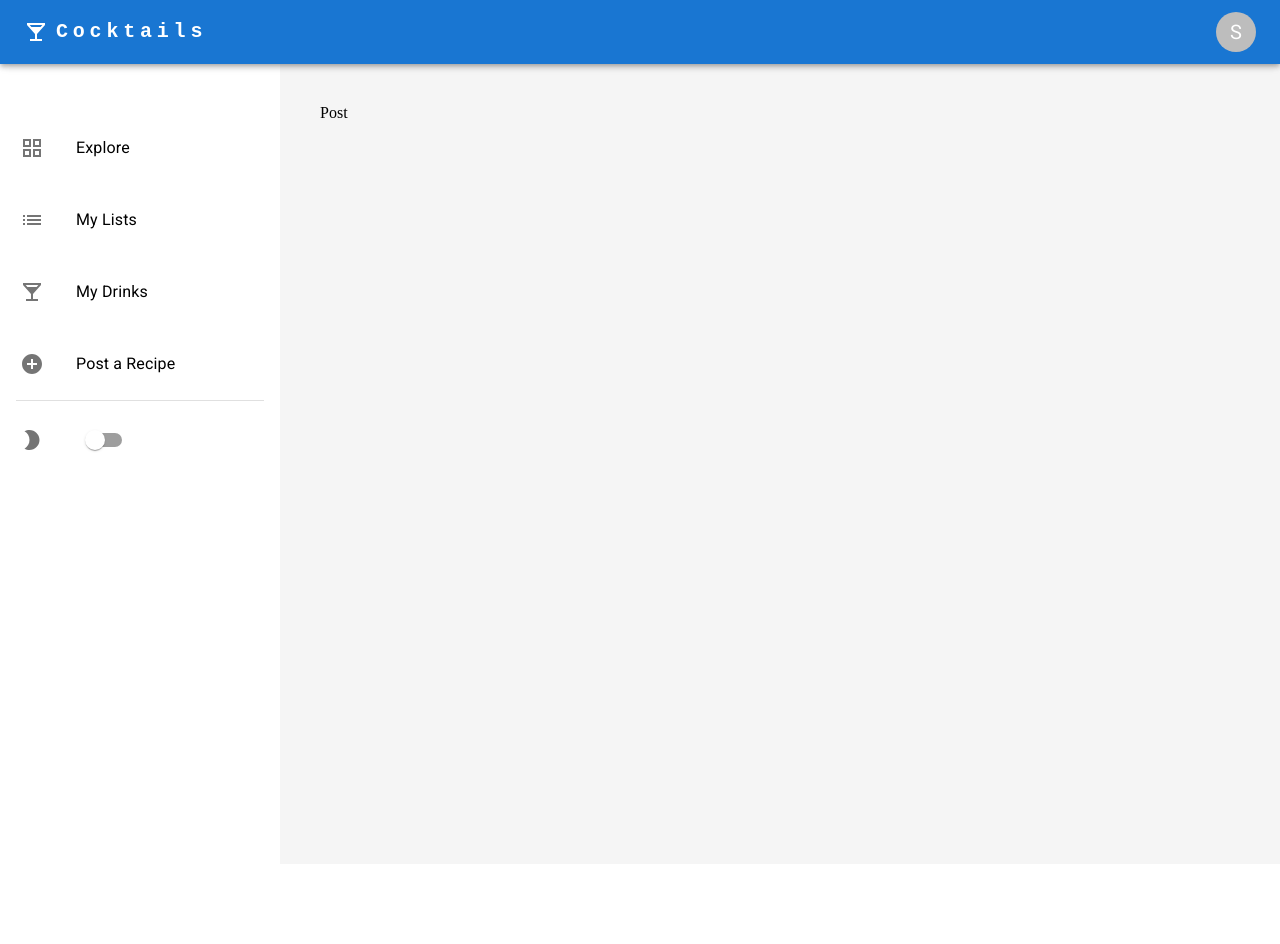
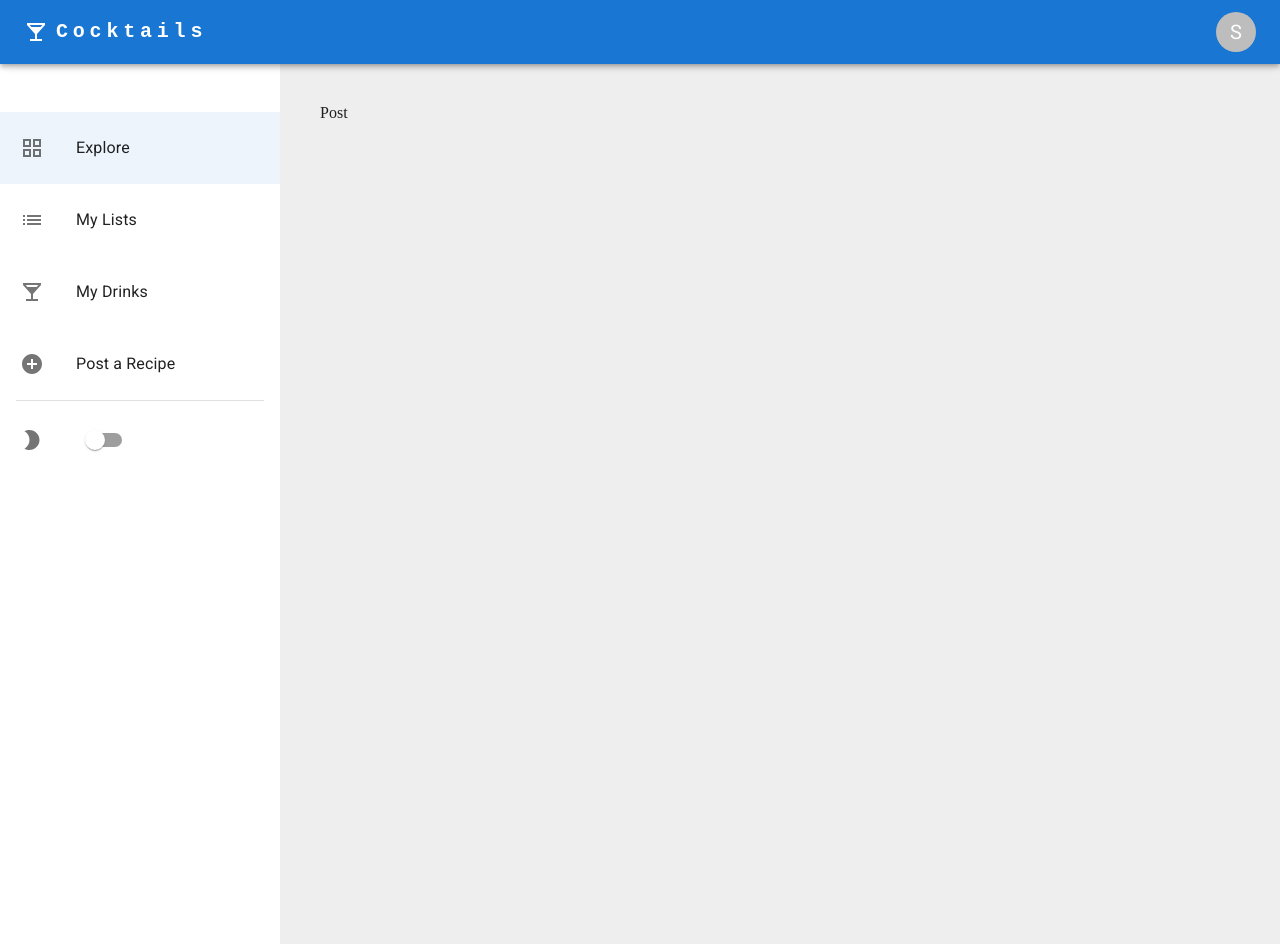
Before and after one commit to jeramiahgcoffey/cocktails, a React (Create React App) app in the folder client/: page /user/post in a window 1280 px wide. Before the commit the page ends 864 px from the top, so only its background shows below. Built offline with nearby package versions, Linux system fonts and the light colour scheme; sample sign-in values are in the browser's storage.

Commit message:
Dark mode setup

```diff
--- a/client/src/App.js
+++ b/client/src/App.js
@@ -6,9 +6,23 @@ import MyLists from './pages/MyLists'
 import MyDrinks from './pages/MyDrinks'
 import Post from './pages/Post'
 import ProtectedRoute from './components/ProtectedRoute'
+import { createTheme } from '@mui/material/styles'
+import { ThemeProvider } from '@emotion/react'
+import { Box } from '@mui/material'
+import { useAppContext } from './context/appContext'
 
 function App() {
+    const { darkMode, toggleDarkMode } = useAppContext()
+
+    const modeTheme = createTheme({
+        palette: {
+            mode: darkMode ? 'dark' : 'light',
+        },
+    })
+
     return (
+        <ThemeProvider theme={modeTheme}>
+            <Box bgcolor={'background.default'} color={'text.primary'}>
                 <BrowserRouter>
                     <Routes>
                         <Route path='/' element={<SharedLayout />}>
@@ -40,6 +54,8 @@ function App() {
                         </Route>
                     </Routes>
                 </BrowserRouter>
+            </Box>
+        </ThemeProvider>
     )
 }
 
--- a/client/src/components/Register.js
+++ b/client/src/components/Register.js
@@ -184,6 +184,7 @@ const Register = () => {
                         {!values.isMember && (
                             <>
                                 <TextField
+                                    autoFocus={!values.isMember}
                                     fullWidth
                                     required
                                     margin='normal'
@@ -212,6 +213,7 @@ const Register = () => {
                         <TextField
                             fullWidth
                             required
+                            autoFocus={values.isMember}
                             margin='normal'
                             variant='standard'
                             id='email'
--- a/client/src/components/SharedLayout.js
+++ b/client/src/components/SharedLayout.js
@@ -3,13 +3,20 @@ import { Outlet } from 'react-router-dom'
 import Navbar from './Navbar'
 import LoginModal from './LoginModal'
 import Sidebar from './Sidebar'
+import { useAppContext } from '../context/appContext'
 
 const SharedLayout = () => {
+    const { darkMode } = useAppContext()
+
     return (
         <>
             <Navbar />
             <LoginModal />
-            <Stack direction='row'>
+            <Stack
+                direction='row'
+                bgcolor={'background.default'}
+                color={'text.primary'}
+            >
                 <Box
                     sx={{
                         minWidth: 280,
@@ -20,7 +27,12 @@ const SharedLayout = () => {
                         <Sidebar />
                     </Box>
                 </Box>
-                <Box padding={5} bgcolor='grey.100' width='100%' height='100vh'>
+                <Box
+                    padding={5}
+                    bgcolor={!darkMode ? 'grey.200' : 'grey.900'}
+                    width='100%'
+                    // height='100vh'
+                >
                     <Outlet />
                 </Box>
             </Stack>
--- a/client/src/components/Sidebar.js
+++ b/client/src/components/Sidebar.js
@@ -15,20 +15,29 @@ import GridView from '@mui/icons-material/GridView'
 import LocalBar from '@mui/icons-material/LocalBar'
 import { useNavigate } from 'react-router-dom'
 import { useAppContext } from '../context/appContext'
+import { useState } from 'react'
 
 const Sidebar = () => {
-    const { user, toggleLoginModal } = useAppContext()
+    const {
+        user,
+        toggleLoginModal,
+        darkMode,
+        toggleDarkMode,
+        selectedIndex,
+        setSelectedIndex,
+    } = useAppContext()
 
     const navigate = useNavigate()
 
     return (
         <Box sx={{ width: '280px' }}>
             <List sx={{ marginTop: 5 }}>
-                <ListItem disablePadding>
+                <ListItem disablePadding selected={selectedIndex === 0}>
                     <ListItemButton
                         sx={{ padding: '20px 20px' }}
                         onClick={() => {
                             navigate('/')
+                            setSelectedIndex(0)
                         }}
                     >
                         <ListItemIcon>
@@ -37,11 +46,13 @@ const Sidebar = () => {
                         <ListItemText primary='Explore' />
                     </ListItemButton>
                 </ListItem>
-                <ListItem disablePadding>
+                <ListItem disablePadding selected={selectedIndex === 1}>
                     <ListItemButton
                         sx={{ padding: '20px 20px' }}
                         onClick={() =>
-                            user ? navigate('/user/lists') : toggleLoginModal()
+                            user
+                                ? (navigate('/user/lists'), setSelectedIndex(1))
+                                : toggleLoginModal()
                         }
                     >
                         <ListItemIcon>
@@ -50,11 +61,14 @@ const Sidebar = () => {
                         <ListItemText primary='My Lists' />
                     </ListItemButton>
                 </ListItem>
-                <ListItem disablePadding>
+                <ListItem disablePadding selected={selectedIndex === 2}>
                     <ListItemButton
                         sx={{ padding: '20px 20px' }}
                         onClick={() =>
-                            user ? navigate('/user/drinks') : toggleLoginModal()
+                            user
+                                ? (navigate('/user/drinks'),
+                                  setSelectedIndex(2))
+                                : toggleLoginModal()
                         }
                     >
                         <ListItemIcon>
@@ -63,11 +77,13 @@ const Sidebar = () => {
                         <ListItemText primary='My Drinks' />
                     </ListItemButton>
                 </ListItem>
-                <ListItem disablePadding>
+                <ListItem disablePadding selected={selectedIndex === 3}>
                     <ListItemButton
                         sx={{ padding: '20px 20px' }}
                         onClick={() =>
-                            user ? navigate('/user/post') : toggleLoginModal()
+                            user
+                                ? (navigate('/user/post'), setSelectedIndex(3))
+                                : toggleLoginModal()
                         }
                     >
                         <ListItemIcon>
@@ -82,7 +98,12 @@ const Sidebar = () => {
                         <ListItemIcon>
                             <ModeNight />
                         </ListItemIcon>
-                        <Switch edge='end' />
+                        <Switch
+                            edge='end'
+                            checked={darkMode}
+                            onChange={() => toggleDarkMode((prev) => !prev)}
+                            inputProps={{ 'aria-label': 'controlled' }}
+                        />
                     </ListItemButton>
                 </ListItem>
             </List>
--- a/client/src/context/actions.js
+++ b/client/src/context/actions.js
@@ -1,3 +1,7 @@
+export const TOGGLE_DARK_MODE = 'TOGGLE_DARK_MODE'
+
+export const SET_SELECTED_INDEX = 'SET_SELECTED_INDEX'
+
 export const CLEAR_ALERT = 'CLEAR_ALERT'
 
 export const REGISTER_USER_BEGIN = 'REGISTER_USER_BEGIN'
--- a/client/src/context/appContext.js
+++ b/client/src/context/appContext.js
@@ -11,12 +11,17 @@ import {
     LOGIN_USER_ERROR,
     LOGOUT_USER,
     TOGGLE_LOGIN_MODAL,
+    TOGGLE_DARK_MODE,
+    SET_SELECTED_INDEX,
 } from './actions'
 
 const token = localStorage.getItem('token')
 const user = localStorage.getItem('user')
+const darkMode = localStorage.getItem('darkMode')
 
 const initalState = {
+    darkMode: darkMode ? JSON.parse(darkMode) : false,
+    selectedIndex: 0,
     showAlert: false,
     alertType: '',
     alertText: '',
@@ -34,6 +39,18 @@ const AppProvider = ({ children }) => {
     // const authFetch = axios.create({
     //     baseURL: '/api/v1',
     // })
+
+    const toggleDarkMode = () => {
+        dispatch({ type: TOGGLE_DARK_MODE })
+        localStorage.setItem(
+            'darkMode',
+            state.darkMode ? JSON.stringify(false) : JSON.stringify(true)
+        )
+    }
+
+    const setSelectedIndex = (index) => {
+        dispatch({ type: SET_SELECTED_INDEX, payload: { index } })
+    }
 
     const addUserToLocalStorage = ({ user, token }) => {
         localStorage.setItem('user', JSON.stringify(user))
@@ -105,6 +122,8 @@ const AppProvider = ({ children }) => {
         <AppContext.Provider
             value={{
                 ...state,
+                toggleDarkMode,
+                setSelectedIndex,
                 registerUser,
                 loginUser,
                 logoutUser,
--- a/client/src/context/reducer.js
+++ b/client/src/context/reducer.js
@@ -8,12 +8,24 @@ import {
     LOGIN_USER_ERROR,
     LOGOUT_USER,
     TOGGLE_LOGIN_MODAL,
+    TOGGLE_DARK_MODE,
+    SET_SELECTED_INDEX,
 } from './actions'
 
 import { initalState } from './appContext'
 
 const reducer = (state, action) => {
     switch (action.type) {
+        case TOGGLE_DARK_MODE:
+            return {
+                ...state,
+                darkMode: !state.darkMode,
+            }
+        case SET_SELECTED_INDEX:
+            return {
+                ...state,
+                selectedIndex: action.payload.index,
+            }
         case CLEAR_ALERT:
             return {
                 ...state,
@@ -70,6 +82,7 @@ const reducer = (state, action) => {
         case LOGOUT_USER:
             return {
                 ...initalState,
+                darkMode: state.darkMode,
                 user: null,
                 token: null,
             }
--- a/client/src/pages/MyDrinks.js
+++ b/client/src/pages/MyDrinks.js
@@ -1,7 +1,8 @@
+import { Box } from '@mui/material'
 import React from 'react'
 
 const MyDrinks = () => {
-    return <div>MyDrinks</div>
+    return <Box height='100vh'>MyDrinks</Box>
 }
 
 export default MyDrinks
--- a/client/src/pages/MyLists.js
+++ b/client/src/pages/MyLists.js
@@ -1,7 +1,8 @@
+import { Box } from '@mui/material'
 import React from 'react'
 
 const MyLists = () => {
-    return <div>MyLists</div>
+    return <Box height='100vh'>MyLists</Box>
 }
 
 export default MyLists
--- a/client/src/pages/Post.js
+++ b/client/src/pages/Post.js
@@ -1,7 +1,8 @@
+import { Box } from '@mui/material'
 import React from 'react'
 
 const Post = () => {
-    return <div>Post</div>
+    return <Box height='100vh'>Post</Box>
 }
 
 export default Post
```
Also changed, not shown: client/src/components/Navbar.js (+34 -8 lines). Lines whose indentation alone changed are shown as unchanged.
